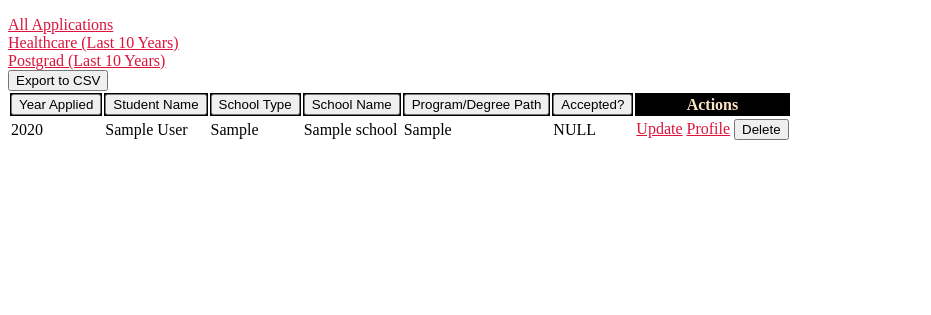
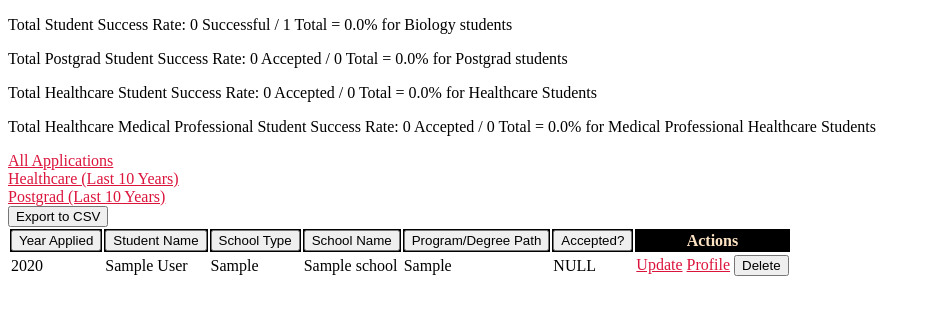
Before and after one commit to mebcool/Gradoutcome, a Flask app: page /view_db in a window 1280 px wide. Shown: the part 34-349 px from the top of the page, without its empty margins (0-931 px from the left). Run offline with Flask 3, Linux system fonts and the light colour scheme; a user stored in the database is signed in; tables that the repository leaves empty or names only in its code hold one stand-in row (values such as "Sample post"); data that the repository does not hold is empty.

Commit message:
Update view_db.html

```diff
--- a/proto3/templates/view_db.html
+++ b/proto3/templates/view_db.html
@@ -4,6 +4,15 @@
 {% extends "base.html" %}
 {% block title %}View All Users{% endblock %}
 {% block body %}
+
+    <p>Total Student Success Rate: {{ successful_students }} Successful / {{ total_students }} Total = {{ total_success_rate }}% for Biology students</p>
+
+    <p>Total Postgrad Student Success Rate: {{ postgrad_accepted }} Accepted / {{ postgrad_applications }} Total = {{ postgrad_success_rate }}% for Postgrad students</p>
+
+    <p>Total Healthcare Student Success Rate: {{ healthcare_accepted }} Accepted /  {{ healthcare_applications }} Total = {{ healthcare_success_rate }}% for Healthcare Students</p>
+
+    <p>Total Healthcare Medical Professional Student Success Rate:  {{ healthcare_med_prof_accepted}} Accepted /  {{ healthcare_med_prof_applications }} Total = {{ healthcare_med_prof_success_rate }}% for Medical Professional Healthcare Students</p>
+
 <div class="tabs">
     <a href="/view_db?tab=All" class="tablink {% if active_tab == 'All' %}active{% endif %}">All Applications</a><br>
     <a href="/view_db?tab=Healthcare" class="tablink {% if active_tab == 'Healthcare' %}active{% endif %}">Healthcare (Last 10 Years)</a><br>
@@ -47,7 +56,7 @@
                     <td>{{ application[4] }}</td>
                     <td>{% if application[5] == 1 %}Yes{% elif application[5] == 0 %}No{% else %}NULL{% endif %}</td>
                     <td>
-                        <a href="{{ url_for('updatestudent', stu_id=application[6]) }}" class="btn">Update</a>
+                        <a href="{{ url_for('updateapplication', app_id=application[7]) }}" class="btn">Update</a>
                         <a href="{{ url_for('student_profile', stu_id=application[6]) }}" class="btn">Profile</a>
                         <button onclick="deleteApplication({{ application[7] }})" class="btn">Delete</button>
                     </td>
@@ -77,7 +86,7 @@
             for (let i = 0; i < rows.length; i++) {
 
                 // Get each column data
-                let cols = rows[i].querySelectorAll('td,th');
+                let cols = rows[i].querySelectorAll('td');
 
                 // Stores each csv row data
                 let csvrow = [];
```
